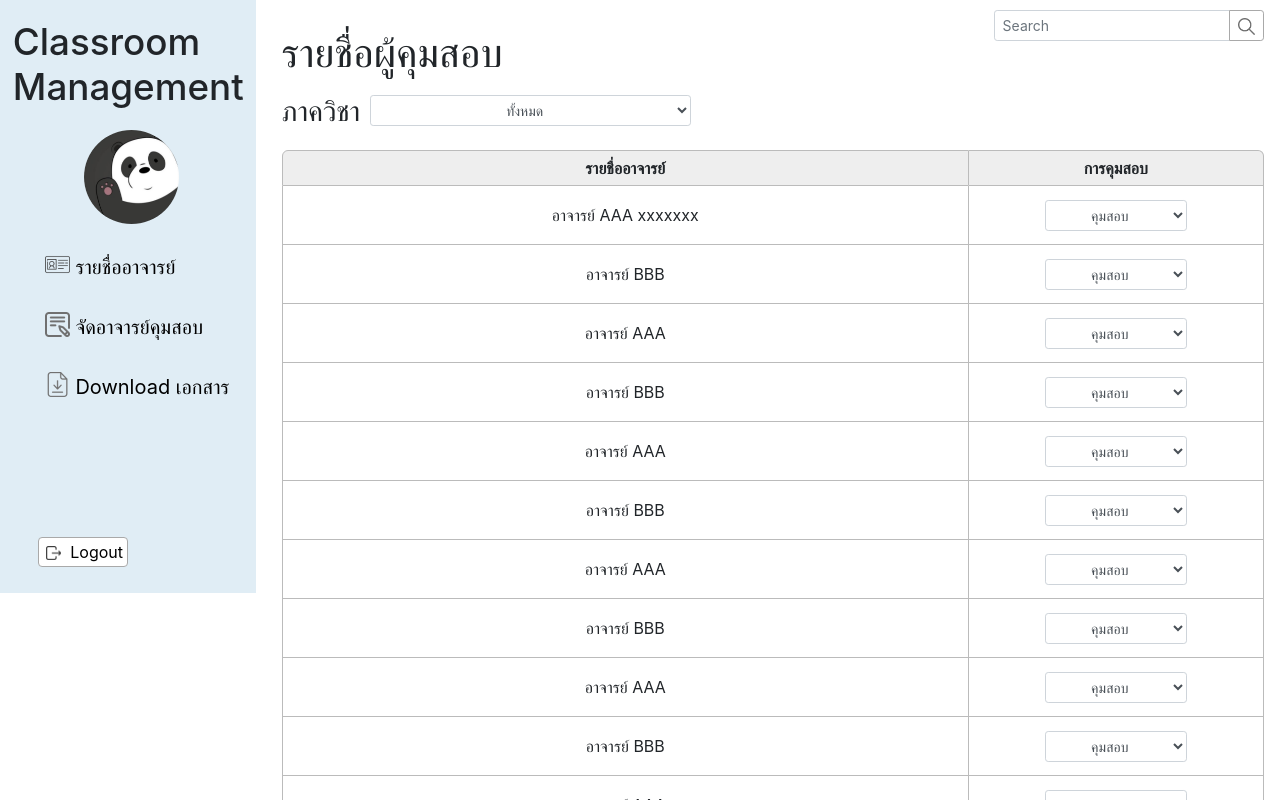
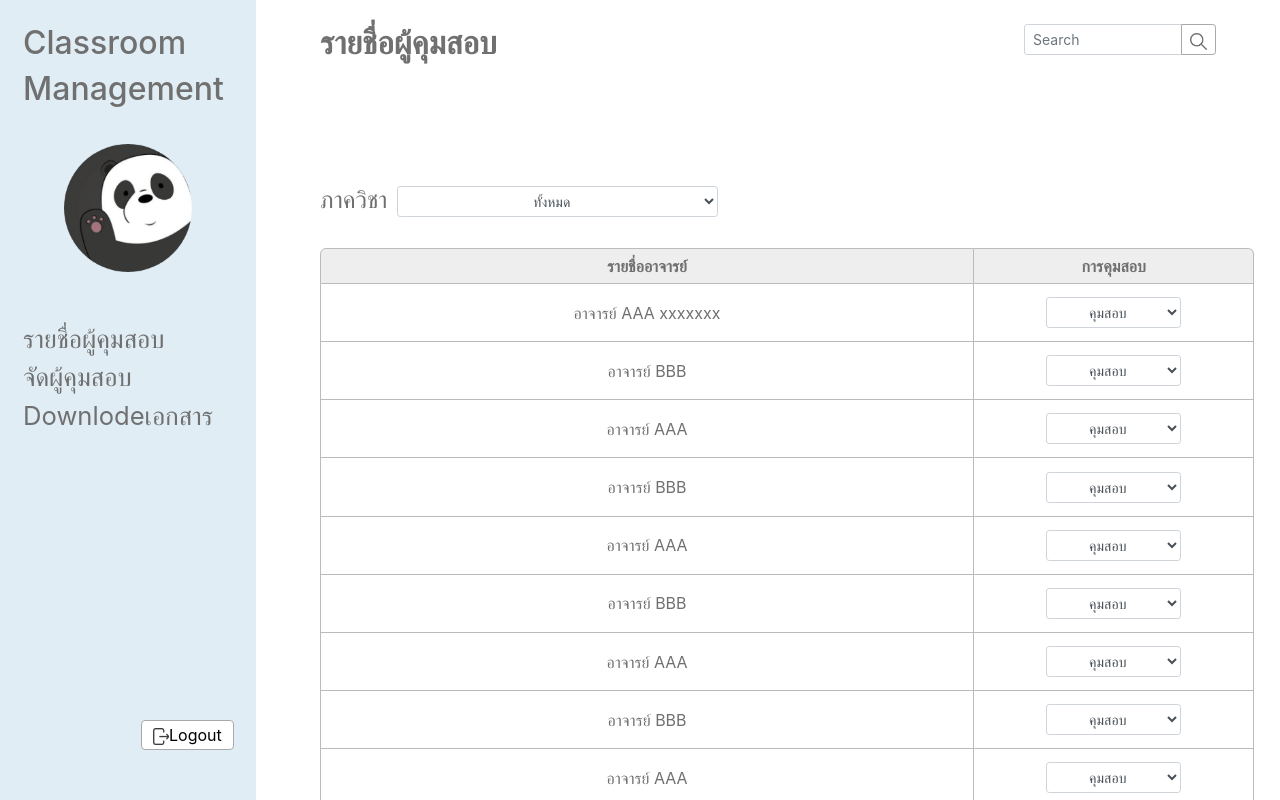
Before and after one commit to KWTRBL/classroom, a React (Create React App) app in the folder classroom/: page /ListFac in a window 1280 px wide. Shown: the top 800 px of the page. Built offline with nearby package versions, Linux system fonts and the light colour scheme.

Commit message:
แก้ Navbar ของ ListFac กับ ManageFac

```diff
--- a/classroom/src/Invigilator/ListFac.css
+++ b/classroom/src/Invigilator/ListFac.css
@@ -1,14 +1,20 @@
 body{
     width: 100%;
+    color: #707070;
+}
+.listteaname{
+    float: left;
+    position: absolute;
+    left: 25%;
+    top: 31%;
 }
 .listteaname{
     border-collapse: separate;
     border-spacing: 0;
-    min-width: 200%;
+    min-width: 73%;
     text-align: center;
-    width: 200%;
+    width: 73%;
     padding: 0;
-    border: none;
 }
 .listteaname tr th,.listteaname tr td {
   border-right: 1px solid #bbb;
@@ -58,71 +64,6 @@ option {
     text-align: center;
     text-align-last: center;
 }
-
-#mode{
-    background-color:#E0EDF5 ;
-	width: 20%;
-    float: left;
-    position: fixed;
-}
-
-#detail{
-    position: relative;
-    left: 20%;
-    margin-left: 2%;
-}
-
-#All{
-    display: flex;
-}
-
-#Webname{
-    padding-left: 5%;
-    padding-top: 8%;
-    font-size: 230%;
-}
-
-li a {
-    color:var(--textcolor,black);
-    float: right;
-    padding: 10px;
-    width: 150%;
-    margin: 10px;
-    margin-top: 0px;
-    text-decoration: none;
-    text-align: left;
-    transition: background 0.3s ease 0.3s,color 0.3s ease 0.3s;
-    font-size: 20px;
-}
-
-/* Change the link color on hover */
-li a:hover {
-    --color:#009900;
-    --textcolor:white;
-}
-
-ul {
-    float: right;
-    list-style-type: none;
-    margin: 0;
-    padding-top: 7%;
-    padding-left: 45%;
-}
-
-#ProfilePic{
-    align-items: center;
-    padding-left: 33%;
-    padding-top: 5%;
-
-    width: 70%;
-    height: 60%;
-}
-
-.SearchPic{
-    width: 17px;
-    height: 17px;
-}
-
 .btn {
     background-color: white;
     border-color: darkgrey;
@@ -137,11 +78,11 @@ ul {
     background-color: gray;
   }
 
-#depart{
-    display: flex;
-}
 #departlabel{
     float: left;
+    position: absolute;
+    left: 25%;
+    top: 20%;
     padding-top: 2%;
 }
 .departname{
@@ -156,49 +97,3 @@ ul {
     height: 20%;
     margin-left: 25%;
 }
-#dropdown-basic{
-    color: black;
-}
-.Dropdown{
-    background-color: whitesmoke;
-    color: whitesmoke;
-}
-
-#search{
-    position: relative;
-    left: 100%;
-    padding-top: 2%;
-}
-
-#header{
-    display: flex;
-}
-#title{
-    padding-top: 6%;
-}
-.icon{
-    width: 16%;
-    height: 16%;
-    padding-right: 3%;
-    float: left;
-}
-
-.logoutbtn{
-    width:35%;
-    height: 8%;
-    text-align: right;
-    margin-bottom: 10%;
-    margin-left: 15%;
-    margin-top: 45%;
-    color: black;
-}
-
-.logoutpic{
-    width: 20px;
-    height: 24px;
-    padding-right: 3%;
-    padding-left: 3%;
-    float: left;
-    padding-top: 7%;
-    padding-bottom: 5%;
-}
--- a/classroom/src/Invigilator/ListFac.js
+++ b/classroom/src/Invigilator/ListFac.js
@@ -1,12 +1,6 @@
 import React from 'react';
-import Panda from './pic/Panda.png';
+import Nav from '../Navbar/NavIn'
 import Button from 'react-bootstrap/Button';
-import Search from './pic/search.png';
-import contact from './pic/contact (1).png';
-import manageinvi from './pic/content.png';
-import download from './pic/download.png'
-import logout from './pic/logout.png'
-import InputGroup from 'react-bootstrap/InputGroup'
 import FormControl from 'react-bootstrap/FormControl'
 import Form from 'react-bootstrap/Form'
 import 'bootstrap/dist/css/bootstrap.min.css';
@@ -14,34 +8,10 @@ import './ListFac.css';
 
 function Listt(){
     return (
-    <div id="All">
-        <div id="mode">
-            <h1 id="Webname">Classroom <br></br>Management</h1>
-            <img src={Panda} id="ProfilePic"/>
     <div>
-                <ul class="menu">
-                    <li><a href=""><img src={contact} class="icon"/>รายชื่ออาจารย์</a></li>
-                    <li><a href=""><img src={manageinvi} class="icon"/>จัดอาจารย์คุมสอบ</a></li>
-                    <li><a href=""><img src={download} class="icon"/>Download เอกสาร</a></li>
-                </ul>
-            </div>
-            <Button variant="light" className="logoutbtn"><img src={logout} class="logoutpic"/>Logout</Button>
-        </div>
-        <div id="detail">
-            <div id="header">
-                <h1 id="title">รายชื่อผู้คุมสอบ</h1>
-                <div id="search">
-                    <InputGroup size="sm" className="mb-3">
-                        <FormControl placeholder="Search" aria-label="Small" aria-describedby="basic-addon2"/>
-                        <InputGroup.Append>
-                            <Button variant="outline-secondary" className="searchbtn"><img src={Search} className="SearchPic"/></Button>
-                        </InputGroup.Append>
-                    </InputGroup>
-                </div>
-            </div>
-
-            <div class="depart">
-                <h3 id="departlabel">ภาควิชา
+        <Nav/>
+        <h2 class="state">รายชื่อผู้คุมสอบ</h2>
+        <h4 id="departlabel">ภาควิชา
             <Form className="departname">
             <Form.Group controlId="exampleForm.SelectCustomSizeSm">
                 <Form.Control as="select" size="sm">
@@ -63,8 +33,7 @@ function Listt(){
                 </Form.Control>
             </Form.Group>
             </Form>
-                </h3>
-            </div>
+        </h4>
 
         <table bordered className="listteaname">
             <thead>
@@ -316,11 +285,8 @@ function Listt(){
                         </Form.Group>
                     </td>
                 </tr>
-
-
             </tbody>
         </table>
-        </div>
     </div>
     );
   }
--- a/classroom/src/Invigilator/ManageFac.css
+++ b/classroom/src/Invigilator/ManageFac.css
@@ -1,6 +1,7 @@
 body{
     width: 100%;
 }
+
 .Mantable{
     border-collapse: separate;
     border-spacing: 0;
@@ -8,11 +9,8 @@ body{
     text-align: center;
     width: 175%;
     padding: 0;
-    border: none;
 }
-td,th{
-    border: none;
-}
+
 .Mantable tr th,.Mantable tr td {
   border-right: 1px solid #bbb;
   border-bottom: 1px solid #bbb;
@@ -60,68 +58,11 @@ option {
     text-align-last: center;
 }
 
-#mode{
-    background-color:#E0EDF5 ;
-	width: 20%;
-    float: left;
-    position: fixed;
-}
-
 #detail{
-    position: relative;
+    position: absolute;
     left: 20%;
+    top: 20%;
     margin-left: 2%;
-}
-
-#All{
-    display: flex;
-}
-
-#Webname{
-    padding-left: 5%;
-    padding-top: 8%;
-    font-size: 230%;
-}
-
-li a {
-    color:var(--textcolor,black);
-    float: right;
-    padding: 10px;
-    width: 150%;
-    margin: 10px;
-    margin-top: 0px;
-    text-decoration: none;
-    text-align: left;
-    transition: background 0.3s ease 0.3s,color 0.3s ease 0.3s;
-    font-size: 20px;
-}
-
-/* Change the link color on hover */
-li a:hover {
-    --color:#009900;
-    --textcolor:white;
-}
-
-ul {
-    float: right;
-    list-style-type: none;
-    margin: 0;
-    padding-top: 7%;
-    padding-left: 45%;
-}
-
-#ProfilePic{
-    align-items: center;
-    padding-left: 33%;
-    padding-top: 5%;
-
-    width: 70%;
-    height: 60%;
-}
-
-.SearchPic{
-    width: 17px;
-    height: 17px;
 }
 
 .btn {
@@ -162,42 +103,3 @@ ul {
     color: whitesmoke;
     width: 40%;
 }
-
-#search{
-    position: relative;
-    left: 100%;
-    padding-top: 2%;
-}
-
-#header{
-    display: flex;
-}
-#title{
-    padding-top: 6%;
-}
-.icon{
-    width: 16%;
-    height: 16%;
-    padding-right: 3%;
-    float: left;
-}
-
-.logoutbtn{
-    width:35%;
-    height: 8%;
-    text-align: right;
-    margin-bottom: 10%;
-    margin-left: 15%;
-    margin-top: 45%;
-    color: black;
-}
-
-.logoutpic{
-    width: 20px;
-    height: 24px;
-    padding-right: 3%;
-    padding-left: 3%;
-    float: left;
-    padding-top: 7%;
-    padding-bottom: 5%;
-}
--- a/classroom/src/Invigilator/ManageFac.js
+++ b/classroom/src/Invigilator/ManageFac.js
@@ -1,12 +1,6 @@
 import React from 'react';
-import Panda from './pic/Panda.png';
+import Nav from '../Navbar/NavIn'
 import Button from 'react-bootstrap/Button';
-import Search from './pic/search.png';
-import contact from './pic/contact (1).png';
-import manageinvi from './pic/content.png';
-import download from './pic/download.png'
-import logout from './pic/logout.png'
-import InputGroup from 'react-bootstrap/InputGroup'
 import FormControl from 'react-bootstrap/FormControl'
 import Form from 'react-bootstrap/Form'
 import 'bootstrap/dist/css/bootstrap.min.css';
@@ -14,32 +8,10 @@ import './ManageFac.css';
 
 function MannageFacc(){
     return (
-    <div id="All">
-        <div id="mode">
-            <h1 id="Webname">Classroom <br></br>Management</h1>
-            <img src={Panda} id="ProfilePic"/>
-            <div>
-                <ul class="menu">
-                    <li><a href=""><img src={contact} class="icon"/>รายชื่ออาจารย์</a></li>
-                    <li><a href=""><img src={manageinvi} class="icon"/>จัดอาจารย์คุมสอบ</a></li>
-                    <li><a href=""><img src={download} class="icon"/>Download เอกสาร</a></li>
-                </ul>
-            </div>
-            <Button variant="light" className="logoutbtn"><img src={logout} class="logoutpic"/>Logout</Button>
-        </div>
+    <div>
+        <Nav/>
+        <h2 class="state">จัดผู้คุมสอบ</h2>
         <div id="detail">
-            <div id="header">
-                <h1 id="title">จัดผู้คุมสอบ</h1>
-                <div id="search">
-                    <InputGroup size="sm" className="mb-3">
-                        <FormControl placeholder="Search" aria-label="Small" aria-describedby="basic-addon2"/>
-                        <InputGroup.Append>
-                            <Button variant="outline-secondary" className="searchbtn"><img src={Search} className="SearchPic"/></Button>
-                        </InputGroup.Append>
-                    </InputGroup>
-                </div>
-            </div>
-
             <div className="datee">
                 <Form className="testdate">
                     <Form.Group controlId="exampleForm.SelectCustomSizeSm">
```
Lines whose indentation alone changed are shown as unchanged.
